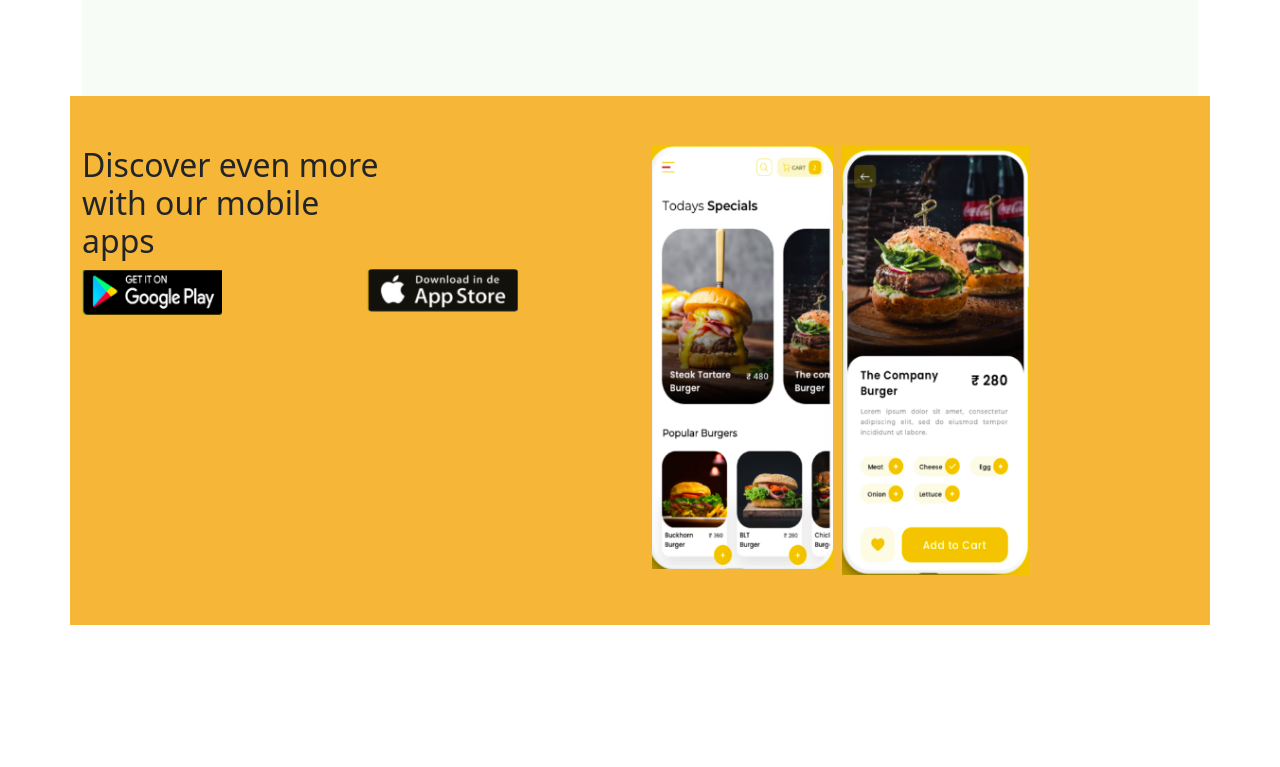
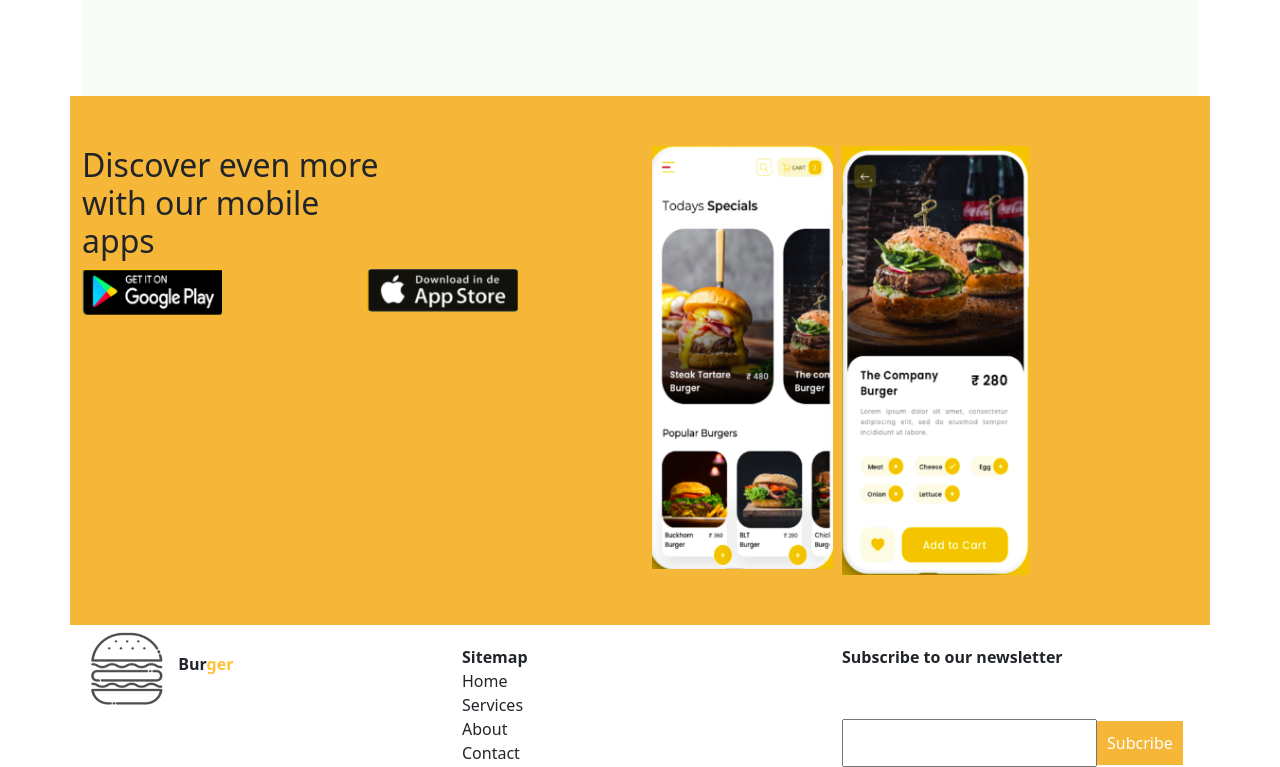
Before and after one commit to antonymburia/Burger_palace, a plain HTML site: page index.html in a window 1280 px wide. Shown: the part 3382-4149 px from the top of the page. Before the commit the page ends 4007 px from the top, so only its background shows below. Drawn offline with nearby package versions, Linux system fonts and the light colour scheme.

Commit message:
create footer

```diff
--- a/index.html
+++ b/index.html
@@ -206,11 +206,44 @@
                    <div class="col-6 col-md-6 ">
                        <img src="images/picture1.png" alt="">
                    </div>
-                   <div class="col-6 col-md-6 ">
-                    <img src="images/picture2.png" alt="">
+                    <div class="col-6 col-md-6 ">
+                        <img src="images/picture2.png" alt="">
+                        </div>
                 </div>
             </div>
         </div>
+
+
+
+
+        <!--footer-->
+
+        <div class="row bgfooter">
+            <div class="col-6 col-md-4">
+                <img src="images/logo.png" alt=""> <b>Bur</b><b class="orangetext">ger</b>
+
+            </div>
+
+
+            <div class="col-6 col-md-4" style="margin-top: 20px;">
+                <b>Sitemap</b> <br>
+                Home <br>
+                Services <br>
+                About <br>
+                Contact <br>
+            </div>
+
+
+            <div class="col-6 col-md-4 " style="margin-top: 20px;">
+                <b>Subscribe to our newsletter</b>
+                <div style="margin-top: 50px;">
+                    <Form>
+                        <input style="padding: 10px;" type=" text"><button class="bgcol btnstyle">Subcribe</button>
+                    </Form>
+                </div>
+            </div>
+
+
         </div>
 
 
```
